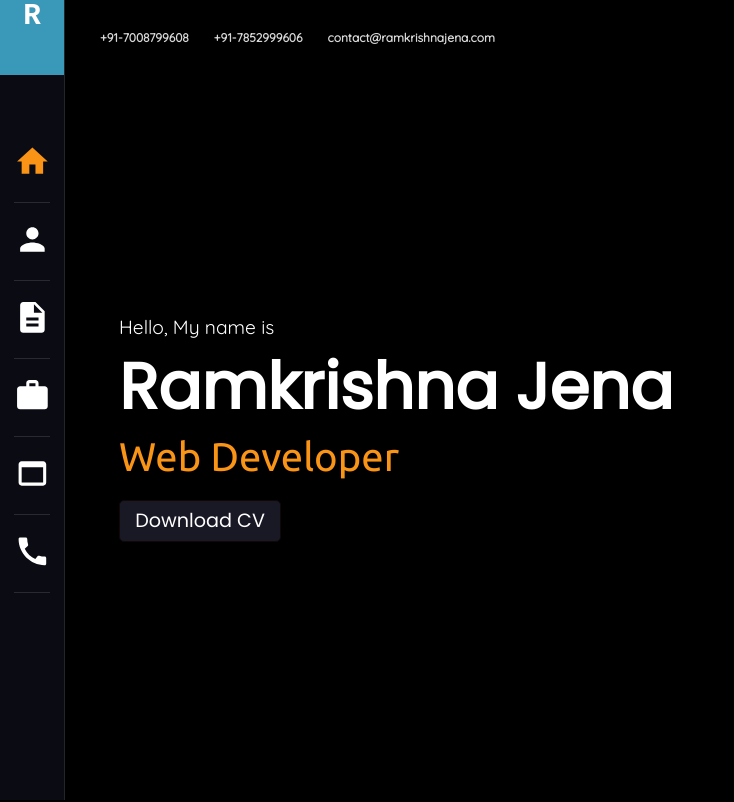
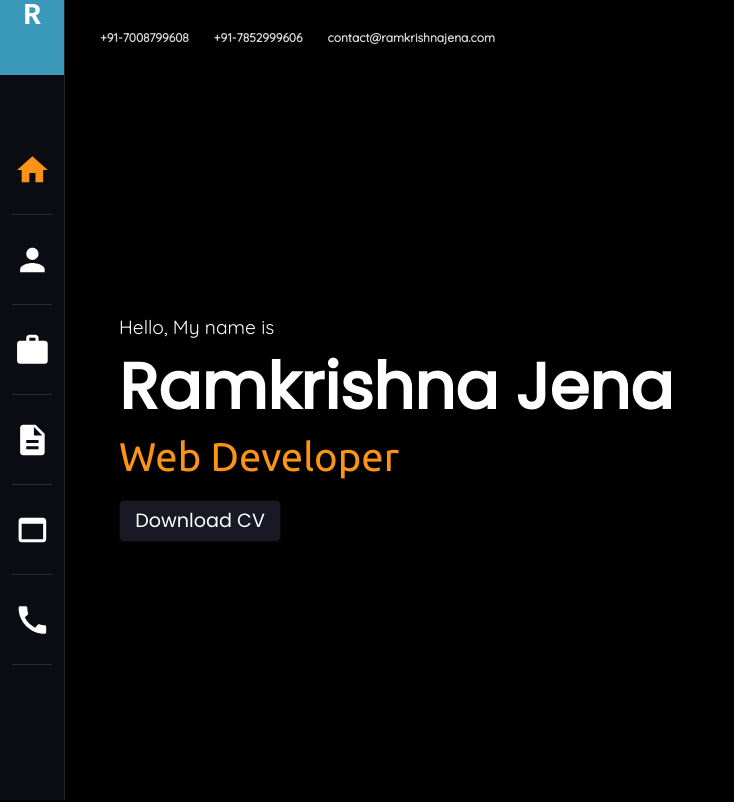
Before and after one commit to ramkrishnajena/ramkrishnajena, a React (Create React App) app: page / in a window 1280 px wide. Shown: the top 802 px of the page, without its empty margins (0-734 px from the left). Built offline with nearby package versions, Linux system fonts and the light colour scheme.

Commit message:
add active effect on navbar

```diff
--- a/src/components/Navbar.jsx
+++ b/src/components/Navbar.jsx
@@ -13,10 +13,7 @@ const Navbar = () => {
   function openMenu() {
     setMenu(!menu);
   }
-  const [active, setActive] = useState(false);
-  function activeMenu() {
-    setMenu(!active);
-  }
+  const [active, setActive] = useState("#home");
   return (
     <>
       <div className={!menu ? "navbar" : "none"}>
@@ -25,34 +22,52 @@ const Navbar = () => {
         </div>
         <div className="navbar__menu">
           <ul>
-            <li className="nav__link active">
-              <a href="#home">
+            <li
+              className={active === "#home" ? "active nav__link" : "nav__link"}
+            >
+              <a href="#home" onClick={() => setActive("#home")}>
                 <HomeIcon />
               </a>
             </li>
 
-            <li className="nav__link">
-              <a href="#about" className="">
+            <li
+              className={active === "#about" ? "active nav__link" : "nav__link"}
+            >
+              <a href="#about" onClick={() => setActive("#about")}>
                 <PersonIcon />
               </a>
             </li>
-            <li className="nav__link">
-              <a href="#portfolio">
+            <li
+              className={
+                active === "#education" ? "active nav__link" : "nav__link"
+              }
+            >
+              <a href="#education" onClick={() => setActive("#education")}>
+                <WorkIcon />
+              </a>
+            </li>
+            <li
+              className={
+                active === "#portfolio" ? "active nav__link" : "nav__link"
+              }
+            >
+              <a href="#portfolio" onClick={() => setActive("#portfolio")}>
                 <DescriptionIcon />
               </a>
             </li>
-            <li className="nav__link">
-              <a href="#skill">
-                <WorkIcon />
-              </a>
-            </li>
-            <li className="nav__link">
-              <a href="#blog">
+            <li
+              className={active == "#blog" ? "active nav__link" : "nav__link"}
+            >
+              <a href="#blog" onClick={() => setActive("#blog")}>
                 <WebAssetIcon />
               </a>
             </li>
-            <li className="nav__link">
-              <a href="#contact">
+            <li
+              className={
+                active == "#contact" ? "active nav__link" : "nav__link"
+              }
+            >
+              <a href="#contact" onClick={() => setActive("#contact")}>
                 <CallIcon />
               </a>
             </li>
--- a/src/components/styles/navbar.css
+++ b/src/components/styles/navbar.css
@@ -38,25 +38,34 @@
 }
 .navbar__menu ul li {
   width: 100%;
-  height: 61px;
+  height: 80px;
   display: flex;
   justify-content: center;
   flex-wrap: wrap;
   align-items: center;
-  border-bottom: 0.5px solid #ffffff1f;
-  padding: 8px 0;
+  padding: 5px 0;
   cursor: pointer;
 }
+.navbar__menu ul li::after {
+  width: 40px;
+  content: "";
+  border-bottom: 0.5px solid #ffffff1f;
+  text-align: center;
+}
 .navbar__menu ul li svg {
+  height: 80px;
   color: #fff;
   font-size: 2.3rem;
 }
 li.nav__link svg:hover {
-  font-size: 2rem;
-  transition: ease-out 0.4s;
+  font-size: 2.8rem;
+  transition: ease-in-out 0.4s;
 }
 
 .active svg {
+  color: #f99417 !important;
+}
+.inintial__active svg {
   color: #f99417 !important;
 }
 
```
